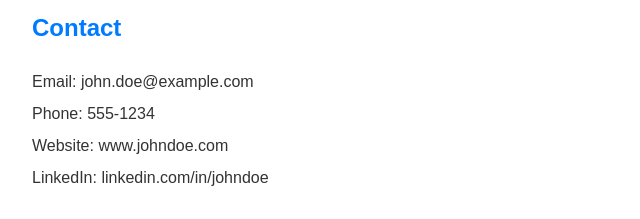
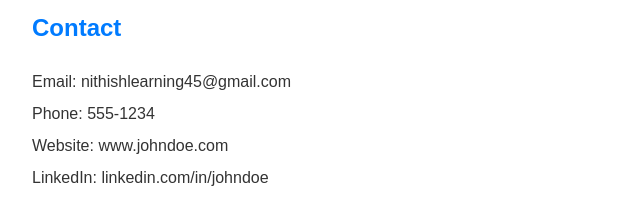
Before and after one commit to NITHISH-KUMAR-R/My-Portfolio, a plain HTML site: page index.html in a window 1280 px wide. Shown: the part 1145-1364 px from the top of the page, 240-880 px from the left. Drawn offline with Linux system fonts and the light colour scheme.

Commit message:
email added

```diff
--- a/index.html
+++ b/index.html
@@ -86,7 +86,7 @@
       <section id="contact">
         <h2>Contact</h2>
         <ul>
-          <li>Email: john.doe@example.com</li>
+          <li>Email: nithishlearning45@gmail.com</li>
           <li>Phone: 555-1234</li>
           <li>Website: www.johndoe.com</li>
           <li>LinkedIn: linkedin.com/in/johndoe</li>
```
